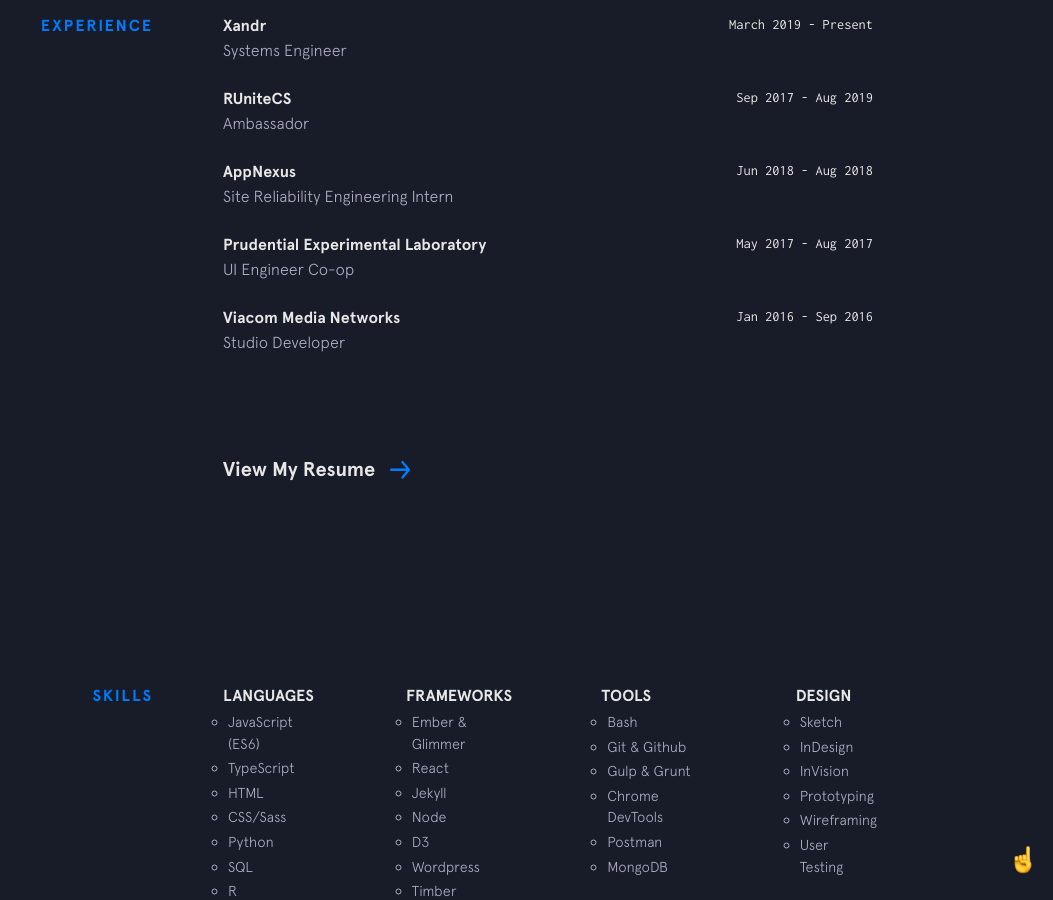
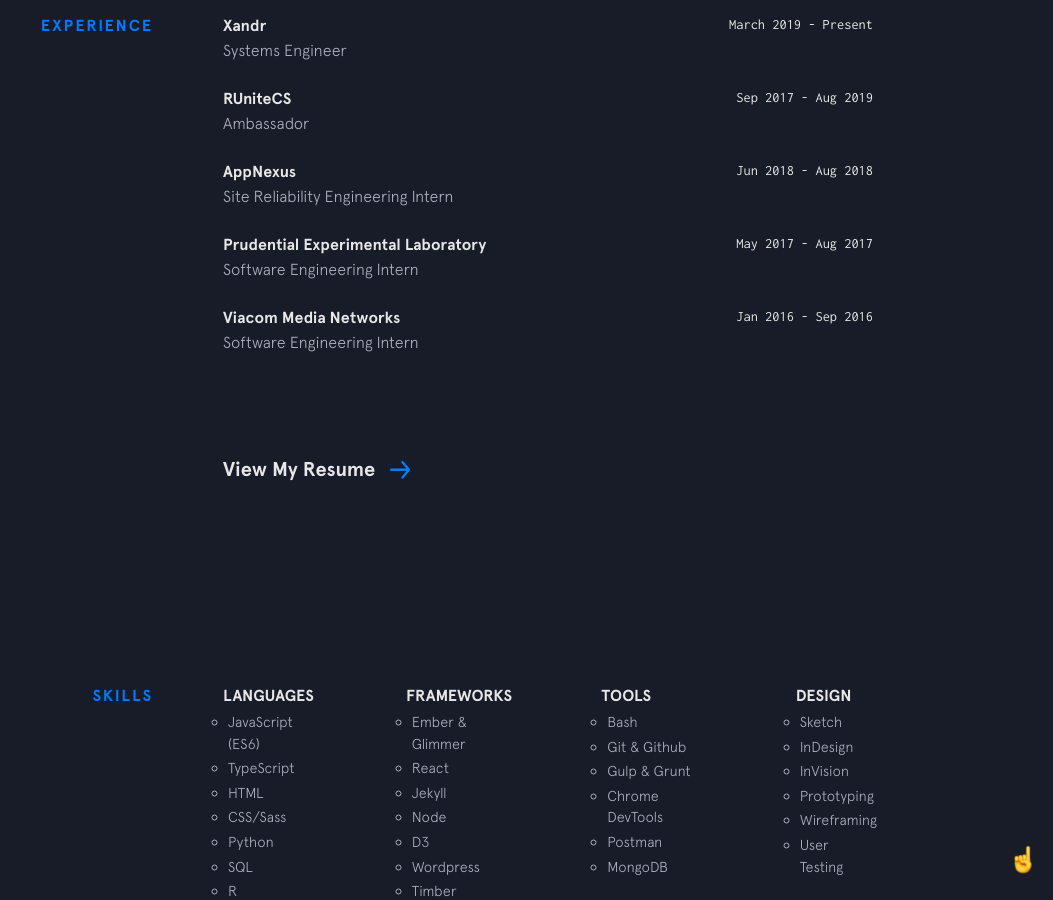
Before and after one commit to malenabashar/malenabashar.github.io, a Jekyll site: the page built from index.html, in a window 1280 px wide and 900 px high, scrolled down 1582 px. Shown: the whole window, without its empty margins (227-1280 px from the left). Built offline with Jekyll 4.4.1, drawn with Linux system fonts in a browser that asks for light colours; nearby versions of some CDN libraries.

Commit message:
Updating website

```diff
--- a/_data/experience.yml
+++ b/_data/experience.yml
@@ -16,9 +16,9 @@
 - company: Prudential Experimental Laboratory
   url: https://www.prudential.com/#invest
   time: May 2017 - Aug 2017
-  position: UI Engineer Co-op
+  position: Software Engineering Intern
 
 - company: Viacom Media Networks
   url: https://www.viacomcbs.com/
   time: Jan 2016 - Sep 2016
-  position: Studio Developer
+  position: Software Engineering Intern
```
